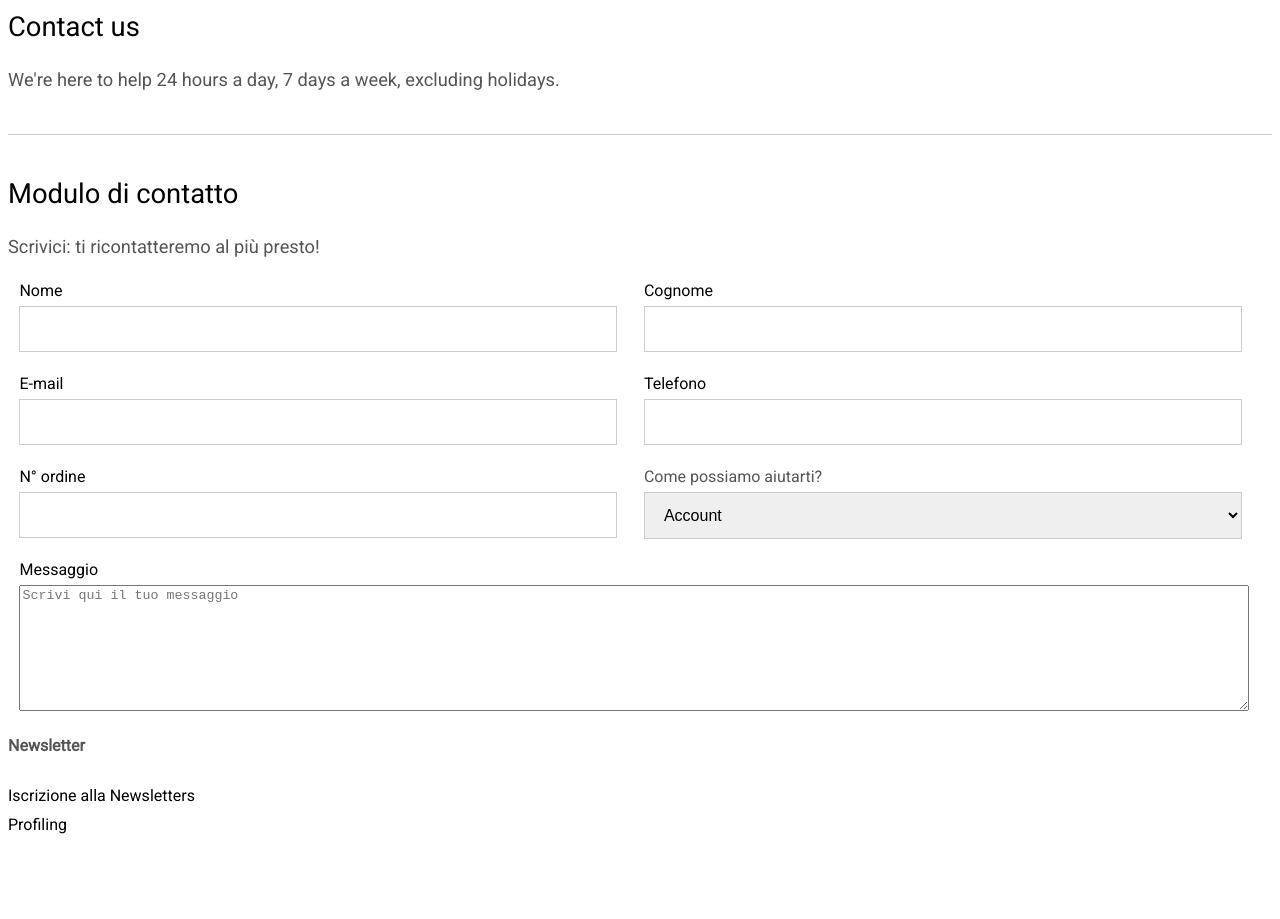
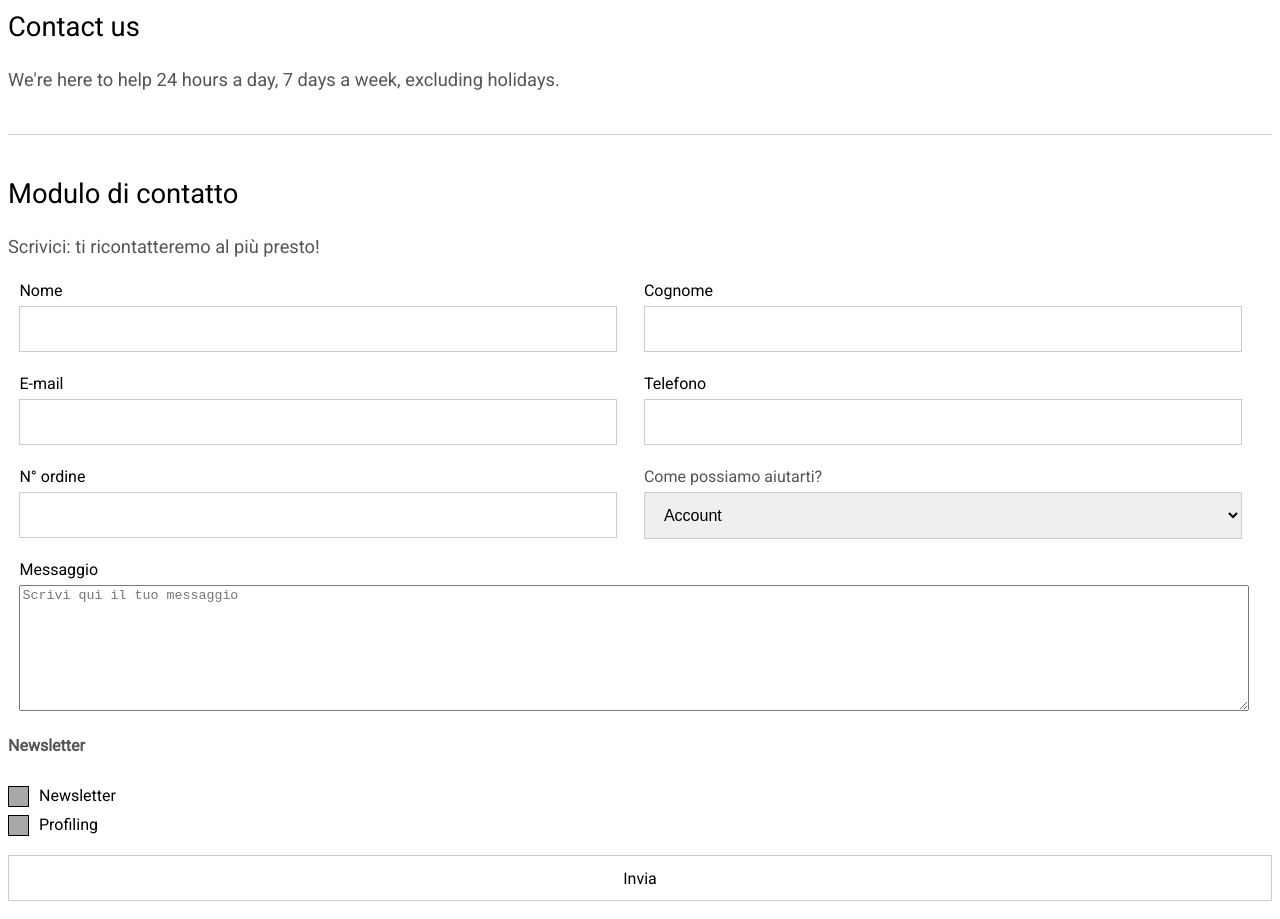
Before and after one commit to spdivn/Mashup, a plain HTML site: page ContactUS.html in a window 1280 px wide. Before the commit the page ends 848 px from the top, so only its background shows below. Drawn offline with Linux system fonts and the light colour scheme.

Commit message:
Change contact form with some enchantment

```diff
--- a/ContactUS.html
+++ b/ContactUS.html
@@ -7,6 +7,8 @@
 </head>
 
 <body>
+    <div>
+        <form>
             <div style="width:100%">
                 <h1 class="h4">Contact us</h1>
                 <p>We're here to help 24 hours a day, 7 days a week, excluding holidays.</p>
@@ -21,7 +23,6 @@
                 <p>
                     Scrivici: ti ricontatteremo al più presto!
                 </p>
-        <form>
                 <div class="cell_medium_6">
                     <label for="Nome">
                         Nome
@@ -72,24 +73,25 @@
                 <div class="cell_medium">
                     <label for="Messaggio">
                         Messaggio
-                    <textarea type="text" required id="Messaggio" placeholder="Scrivi qui il tuo messaggio" maxlength="400"
-                        cols="40" rows="8"></textarea>
+                        <textarea type="text" required id="Messaggio" placeholder="Scrivi qui il tuo messaggio"
+                            maxlength="400" cols="40" rows="8"></textarea>
                     </label>
                     </label>
                 </div>
-        </form>
             </div>
             <h4>Newsletter</h4>
             <div>
-        <label for="Newsletter"> Iscrizione alla Newsletters
-            <input class="o" required type="checkbox" id="Newsletter" name="Newsletter">
-        </label>
-        <span></span>
+                <input type="checkbox" id="c1" name="cc" />
+                <label for="c1"><span></span>Newsletter</label>
             </div>
             <div>
-            <label for="Profiling"> Profiling
-                <input class="o" required type="checkbox" id="Profiling" name="Profiling">
-            </label>
+                <input type="checkbox" id="c2" name="cc2" />
+                <label for="c2"><span></span>Profiling</label>
+            </div>
+            <div>
+                <input type="submit" class="Submit" value="Invia" id="Invia" name="Invia">
+            </div>
+        </form>
     </div>
 </body>
 
--- a/css/ContactUs.css
+++ b/css/ContactUs.css
@@ -84,10 +84,6 @@ textarea{
     display: inline-block;
     width: calc(100% - 2.14286rem);
 }
-.o{
-    width: auto;
-    float: left;
-}
 
 .clearfix:before,
 .clearfix:after {
@@ -125,3 +121,50 @@ input[type="radio"]{
     content: '';
     position: absolute;
 }
+
+
+input[type="checkbox"] {
+    display:none;
+}
+input[type="checkbox"] + label span {
+    display:inline-block;
+    width:19px;
+    height:19px;
+    margin:-2px 10px 0 0;
+    vertical-align:middle;
+    border: 1px solid black;
+    background:rgb(168, 168, 168);
+    cursor:pointer;
+}
+input[type="checkbox"]:checked + label span {
+    background:rgb(49, 255, 49);
+    /* border: 1px solid white;
+    border-width: 0 3px 3px 0;
+    -webkit-transform: rotate(45deg);
+    -ms-transform: rotate(45deg);
+    transform: rotate(45deg); */
+}
+.Submit{
+    display: block;
+    box-sizing: border-box;
+    width: 100%;
+    height: 2.87143rem;
+    margin: 0 0 1.14286rem;
+    margin-top: 15px;
+    padding: .57143rem;
+    border: 1px solid #ccc;
+    border-radius: 0;
+    background-color: #fff;
+    box-shadow: none;
+    font-family: inherit;
+    font-size: 1rem;
+    font-weight: 300;
+    line-height: 1.8;
+    color: #000;
+    transition: box-shadow 0.5s,border-color 0.25s ease-in-out,-webkit-box-shadow 0.5s;
+}
+
+.Submit:hover{
+    color: white;
+    background:black;
+}
```
Lines whose indentation alone changed are shown as unchanged.
